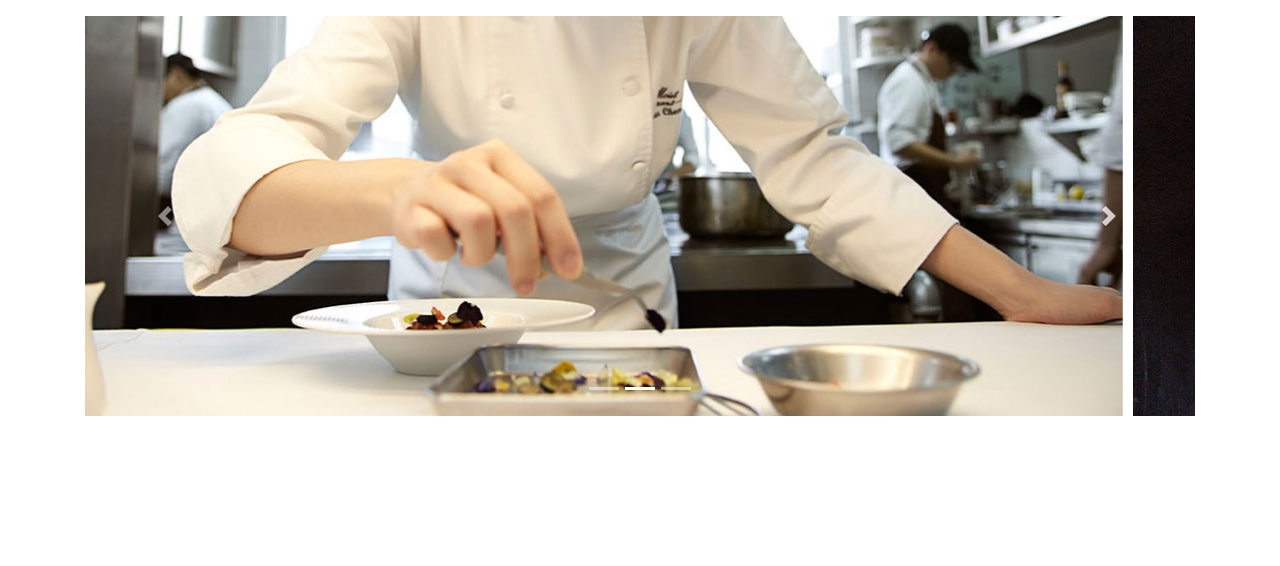
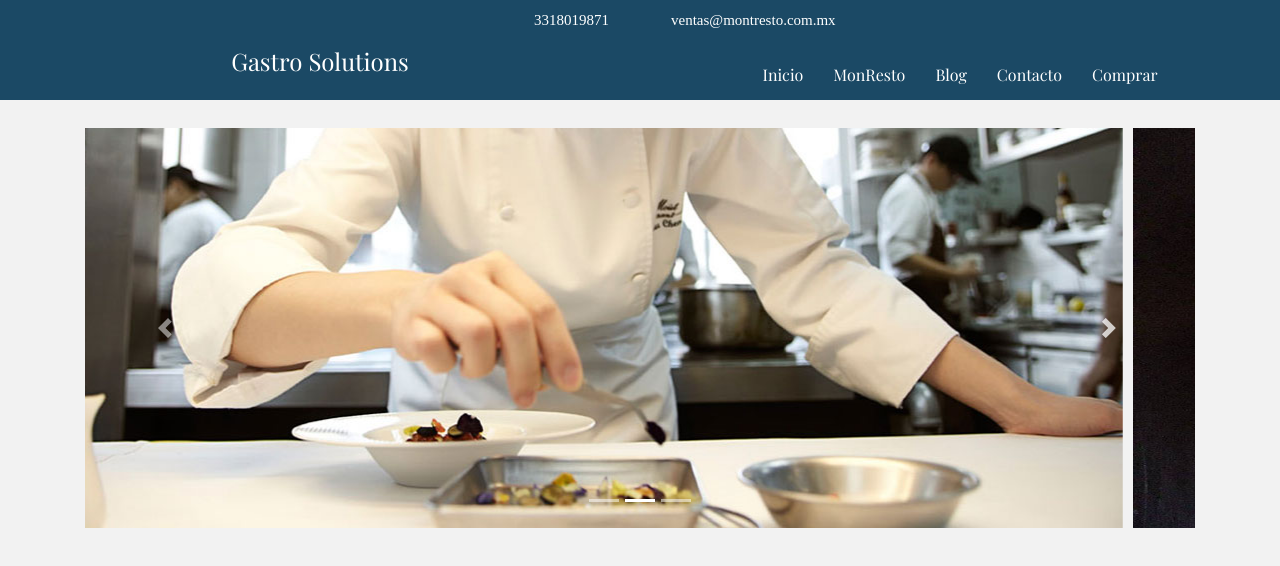
Before and after one commit to luischitala/Gastro-Gastronomical-Services, a plain HTML site: page index.html in a window 1280 px wide. Drawn offline with nearby package versions, Linux system fonts and the light colour scheme; a web font is replaced by a local one.

Commit message:
first header version

```diff
--- /dev/null
+++ b/css/index_styles.css
@@ -0,0 +1,39 @@
+.headerfx{
+	background: #1B4965;
+	color: white;
+	font-family: "Chivo";
+}
+.logo{
+	font-family: Playfair Display;
+}
+.gs-nav a{
+	color:#fff;
+	padding: 15px;
+
+}
+.headerfx{
+	height: 100px;
+	width: 100%;
+	left: 0; /* Posicionamos la cabecera al lado izquierdo */
+	top: 0;
+	position: fixed; /* Hacemos que la cabecera tenga una posición fija */
+	z-index: 100;
+}
+body{
+
+	margin: 0;
+	padding: 0;
+	font-family: "Montserrat", sans-serif;
+	color: #666;
+	background: #f2f2f2;
+	font-size: 1em;
+	line-height: 1.5em;
+
+	padding-top: 80px; /* Relleno superior igual a la altura de la cabecera*/
+}
+
+.contactoheader a {
+	color: white;
+	font-family: "Chivo";
+	font-size:15px;
+}
--- a/index.html
+++ b/index.html
@@ -6,12 +6,49 @@
 	<link href="https://fonts.googleapis.com/css?family=Chivo|Playfair+Display&display=swap" rel="stylesheet">
 	<link rel="stylesheet" href="css/bootstrap.min.css">
 	<title>Gastro Servicios Gastrómicos</title>
+	<link rel="stylesheet" href="css/index_styles.css">
 </head>
 <body>
+	<header>
+		<div class="container-fluid headerfx">
+			<div class="row ">
+				<div class="col 12 d-flex justify-content-end mt-2 mr-3 contactoheader">
+					<a href="tel:+523318019871"> <span>3318019871</span></a>
+				</div>
+				<div class="col 12 d-flex justify-content-left mt-2 ml-3 contactoheader">
+					<a href="mailto: itastetaco@leder.com "><span>ventas@montresto.com.mx</span></a>
+				</div>
+			</div>
 
+			<div class="row">
+				<div class="col d-flex justify-content-around mt-3 logo">
+					<h4>Gastro Solutions</h4>
+				</div>
+				<div class="col d-flex justify-content-around mt-3 logo">
+				<ul class="nav">
+					<li class="nav-item gs-nav">
+						<a href="#" class="nav-link active">Inicio</a>
+					</li>
+					<li class="nav-item gs-nav">
+						<a href="#" class="nav-link">MonResto</a>
+					</li>
+					<li class="nav-item gs-nav">
+						<a href="#" class="nav-link">Blog</a>
+					</li>
+					<li class="nav-item gs-nav">
+						<a href="#" class="nav-link">Contacto</a>
+					</li>
+					<li class="nav-item gs-nav">
+						<a href="#" class="nav-link">Comprar</a>
+					</li>
+				</ul>
+				</div>
+			</div>
+		</div>
+	</header>
 	<div class="container">
 		<div class="row">
-			<div class="col-12 mt-3">
+			<div class="col-12 mt-5">
 				<div class="carousel slide" id="principal-carousel" data-ride="carousel">
 					<ol class="carousel-indicators">
 					<li data-target="#principal-carousel" data-slid-to="1" class="Active"></li>
@@ -46,6 +83,9 @@
 				</div>
 			</div>
 		</div>
+		<div class="row">
+
+		</div>
 	</div>
 	<footer>
 		<div class="row">
```
